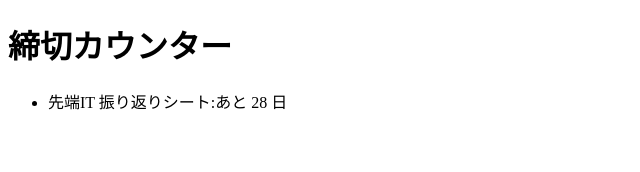
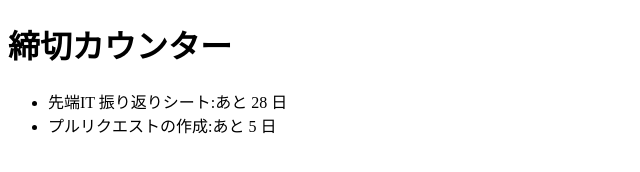
Before and after one commit to neec-sentan-it-2026/team09-deadline, a website: page public/index.html in a window 1280 px wide. Shown: the whole page, without its empty margins (0-640 px from the left). Drawn offline with Linux system fonts and the light colour scheme.

Commit message:
プルリクエストの作成締め切りを追加

```diff
--- a/public/index.html
+++ b/public/index.html
@@ -12,6 +12,7 @@
     import { daysUntil } from './deadline.js';
     const deadlines = [
       { name: '先端IT 振り返りシート', date: '2026-12-25' },
+      { name: 'プルリクエストの作成',date:'2026-12-2'},
     ];
     const list = document.getElementById('list');
     for (const d of deadlines) {
```
